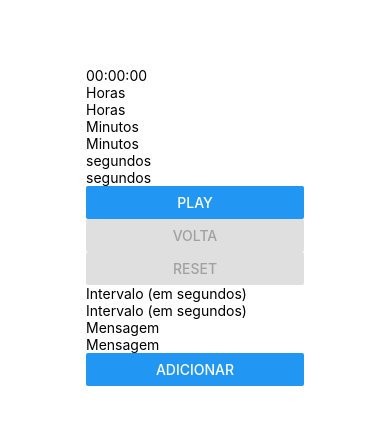
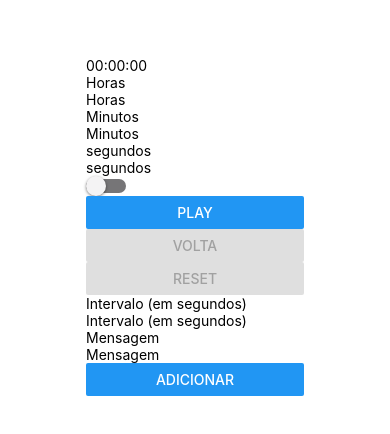
Before and after one commit to gabriel-nlima/timer-pp, a React Native app: screen /Timer in a window 390 px wide. Shown: the part 196-630 px from the top of the page. Built offline with nearby package versions, Linux system fonts and the light colour scheme.

Commit message:
Adiciona funcionalidade de timer e timer regressivo.

```diff
--- a/src/main/Alert/index.tsx
+++ b/src/main/Alert/index.tsx
@@ -81,7 +81,7 @@ const AlertProvider: React.FC<AlertProviderProps> = ({ children, setAlertMsg })
     () => {
       setNextActiveAlert()
     },
-    isPlaying ? currentAlert.step * 1000 : undefined,
+    isPlaying && currentAlert ? currentAlert.step * 1000 : undefined,
   )
 
   return (
--- a/src/main/Timer/Timer.tsx
+++ b/src/main/Timer/Timer.tsx
@@ -1,5 +1,5 @@
 import React, { useState, memo, useMemo, useCallback, useRef } from 'react'
-import { View, Button } from 'react-native'
+import { View, Button, Switch } from 'react-native'
 import useInterval from '../../hooks/useInterval'
 import DisplayTime from '../../components/DisplayTime'
 import { useController } from '../../controllerContext'
@@ -12,6 +12,9 @@ interface TimeObj {
   seconds: string
 }
 
+// TODO Este componente renderiza a cada segundo, portando
+// removar um pouco de lógica/funcionalidades para fora deste componente
+// e deixar cuidando apenas do tempo, para evitar delays.
 const Timer: React.FC = () => {
   const [time, setTime] = useState(0)
   const [selectedTime, setSelectedTime] = useState<TimeObj>({
@@ -19,21 +22,43 @@ const Timer: React.FC = () => {
     minutes: '',
     seconds: '',
   })
-  const excedents = useRef({ minutes: '', hours: '' })
+  const [reverse, setReverse] = useState(false)
+  const [maxTime, setMaxTime] = useState(0)
+  const excedents = useRef('')
   const [loops, setLoops] = useState<number[]>([])
   const [{ status }, dispatch] = useController()
 
+  const hasATimeSelected = useMemo(
+    () => selectedTime.hours.length || selectedTime.minutes.length || selectedTime.seconds.length,
+    [selectedTime],
+  )
+
   const isPlaying = useMemo(() => status === States.PLAYING, [status])
-  // new Date(time * 1000).toISOString().substr(11, 8)
   useInterval(
     () => {
-      setTime(prevTime => prevTime + 1)
+      setTime(prevTime => {
+        if (reverse && prevTime - 1 === 0) {
+          dispatch({ type: StateActions.PAUSE })
+          return 0
+        }
+        if (!reverse && maxTime > 0 && maxTime === prevTime + 1) {
+          dispatch({ type: StateActions.PAUSE })
+          return maxTime
+        }
+        return reverse ? (prevTime >= 1 ? prevTime - 1 : 0) : prevTime + 1
+      })
     },
     isPlaying ? 1000 : undefined,
   )
+
   const onPlay = useCallback(() => {
+    if (hasATimeSelected) {
+      const { hours, minutes, seconds } = selectedTime
+      const totalInSeconds = Number(hours) * 60 * 60 + Number(minutes) * 60 + Number(seconds)
+      reverse ? setTime(totalInSeconds) : setMaxTime(totalInSeconds)
+    }
     dispatch({ type: isPlaying ? StateActions.PAUSE : StateActions.PLAY })
-  }, [dispatch, isPlaying])
+  }, [dispatch, isPlaying, hasATimeSelected, selectedTime, reverse])
 
   const resetTimer = useCallback(() => {
     dispatch({ type: StateActions.RESET })
@@ -41,12 +66,15 @@ const Timer: React.FC = () => {
     setLoops([])
   }, [dispatch])
 
+  // TODO O que fazer quando apagar os campos do segundos e outros estiverem preenchidos
+  // Limpar o useRef excedents ao apagar campos
+  // Play/Reset limpa os inputs?
   const inputHandler = (value: string, key: string) => {
     if (value.length > 2) {
       switch (key) {
         case 'seconds': {
-          excedents.current.minutes += value[0]
-          const { minutes } = excedents.current
+          excedents.current += value[0]
+          const minutes = excedents.current
           if (minutes.length > 2) {
             inputHandler(minutes, 'minutes')
             setSelectedTime(prev => ({
@@ -91,7 +119,7 @@ const Timer: React.FC = () => {
         value={selectedTime.hours}
         keyboardType="number-pad"
         inputHandler={inputHandler}
-        editable={!isPlaying}
+        editable={false}
       />
       <Input
         label="Minutos"
@@ -99,7 +127,7 @@ const Timer: React.FC = () => {
         value={selectedTime.minutes}
         keyboardType="number-pad"
         inputHandler={inputHandler}
-        editable={!isPlaying}
+        editable={false}
       />
       <Input
         label="segundos"
@@ -108,6 +136,14 @@ const Timer: React.FC = () => {
         keyboardType="number-pad"
         inputHandler={inputHandler}
         editable={!isPlaying}
+      />
+      <Switch
+        trackColor={{ false: '#767577', true: '#81b0ff' }}
+        thumbColor={reverse ? '#f5dd4b' : '#f4f3f4'}
+        ios_backgroundColor="#3e3e3e"
+        onValueChange={() => setReverse(prev => !prev)}
+        value={reverse}
+        disabled={!hasATimeSelected}
       />
 
       <Button onPress={onPlay} title={isPlaying ? 'Pause' : 'Play'} />
```
